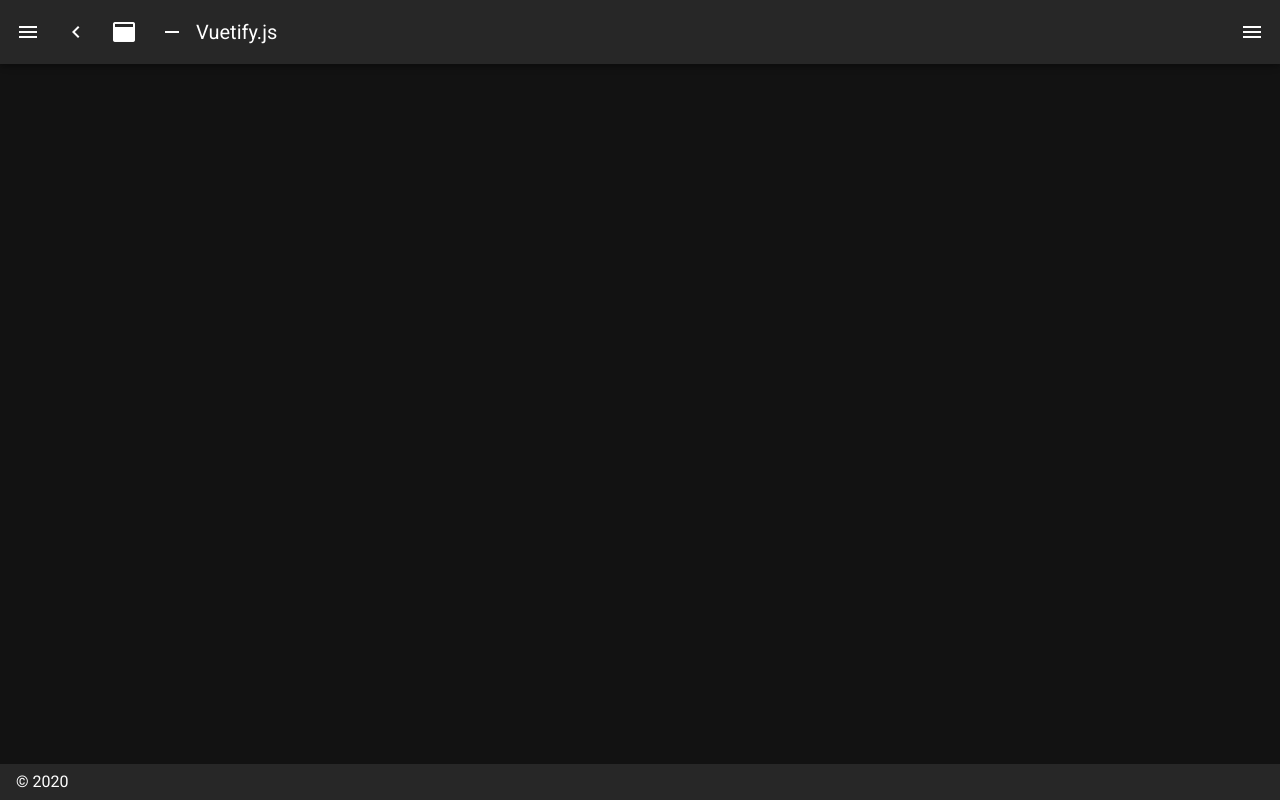
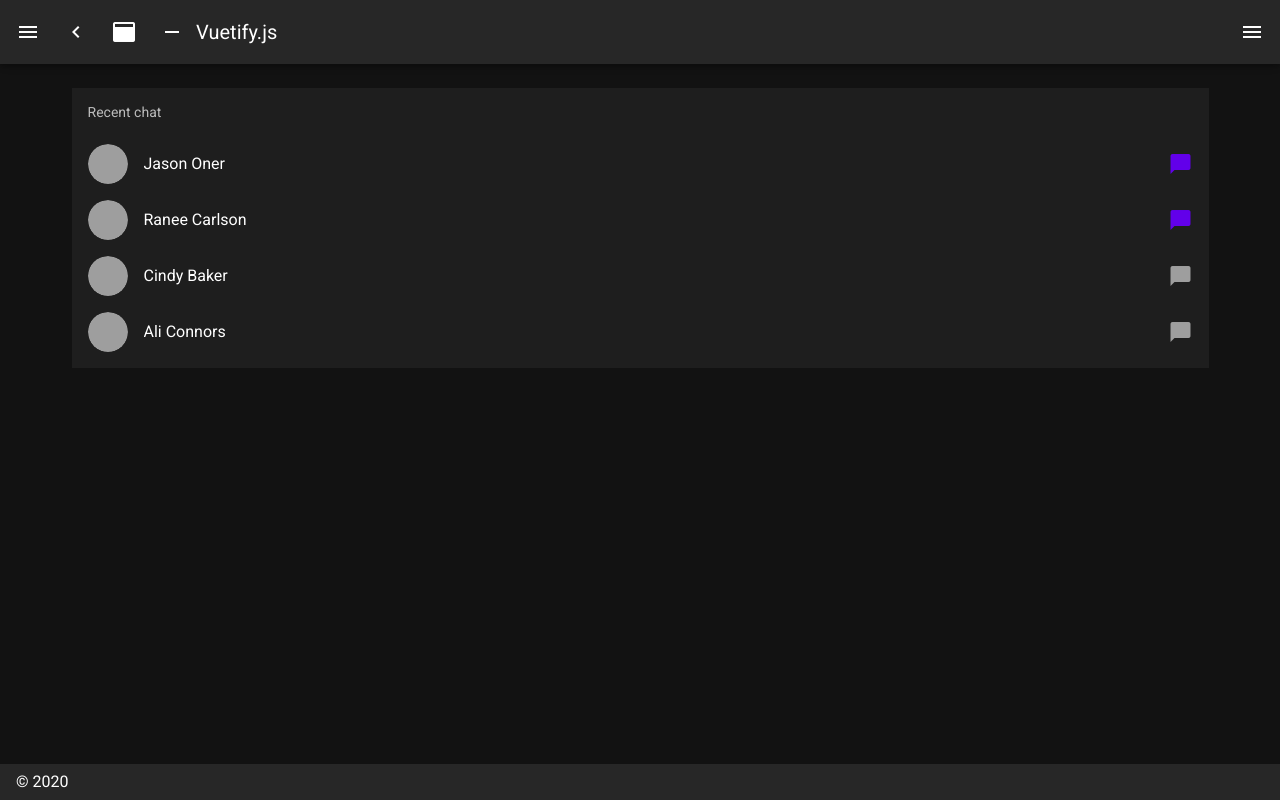
Before and after one commit to begueradj/nuxt-vuetify-demos, a Nuxt app: page /draggable in a window 1280 px wide. Before the commit this address had no page. Built offline with nearby package versions, Linux system fonts and the light colour scheme; grey boxes are pictures that could not be loaded.

Commit message:
Add drag and drop demo

```diff
--- /dev/null
+++ b/components/draggable/DragDrop.vue
@@ -0,0 +1,51 @@
+<template>
+  <v-container>
+    <v-row>
+      <v-col>
+        <v-list subheader>
+          <v-subheader>Recent chat</v-subheader>
+          <draggable v-model="items">
+            <v-list-item
+              v-for="item in items"
+              :key="item.title"
+            >
+              <v-list-item-avatar>
+                <v-img :src="item.avatar" />
+              </v-list-item-avatar>
+
+              <v-list-item-content>
+                <v-list-item-title v-text="item.title" />
+              </v-list-item-content>
+
+              <v-list-item-icon>
+                <v-icon :color="item.active ? 'deep-purple accent-4' : 'grey'">
+                  chat_bubble
+                </v-icon>
+              </v-list-item-icon>
+            </v-list-item>
+          </draggable>
+        </v-list>
+      </v-col>
+    </v-row>
+  </v-container>
+</template>
+
+<script>
+import draggable from 'vuedraggable'
+export default {
+  components: { draggable },
+  data () {
+    return {
+      items: [
+        { active: true, title: 'Jason Oner', avatar: 'https://cdn.vuetifyjs.com/images/lists/1.jpg' },
+        { active: true, title: 'Ranee Carlson', avatar: 'https://cdn.vuetifyjs.com/images/lists/2.jpg' },
+        { title: 'Cindy Baker', avatar: 'https://cdn.vuetifyjs.com/images/lists/3.jpg' },
+        { title: 'Ali Connors', avatar: 'https://cdn.vuetifyjs.com/images/lists/4.jpg' }
+      ],
+      items2: [
+        { title: 'Travis Howard', avatar: 'https://cdn.vuetifyjs.com/images/lists/5.jpg' }
+      ]
+    }
+  }
+}
+</script>
--- /dev/null
+++ b/pages/draggable/index.vue
@@ -0,0 +1,10 @@
+<template>
+  <drag-drop />
+</template>
+
+<script>
+import DragDrop from '@/components/draggable/DragDrop.vue'
+export default {
+  components: { DragDrop }
+}
+</script>
```
